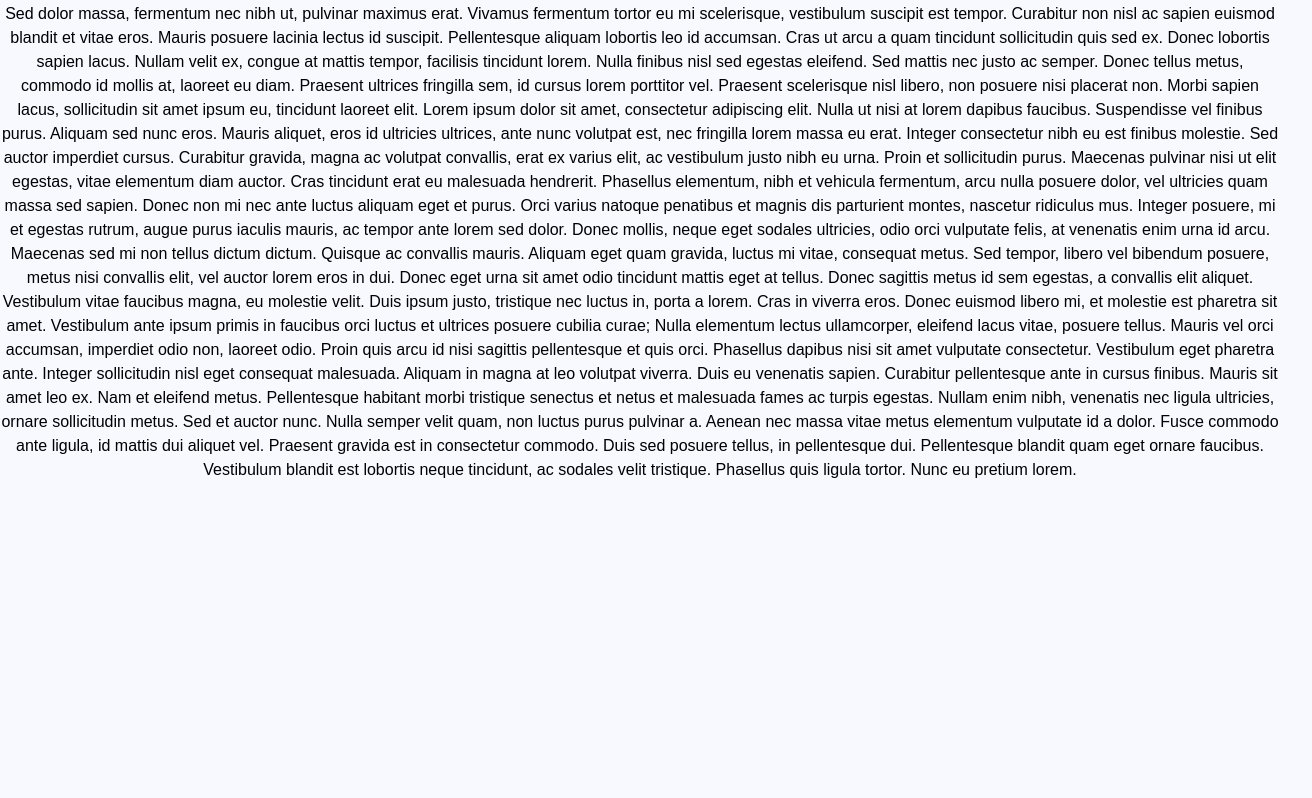
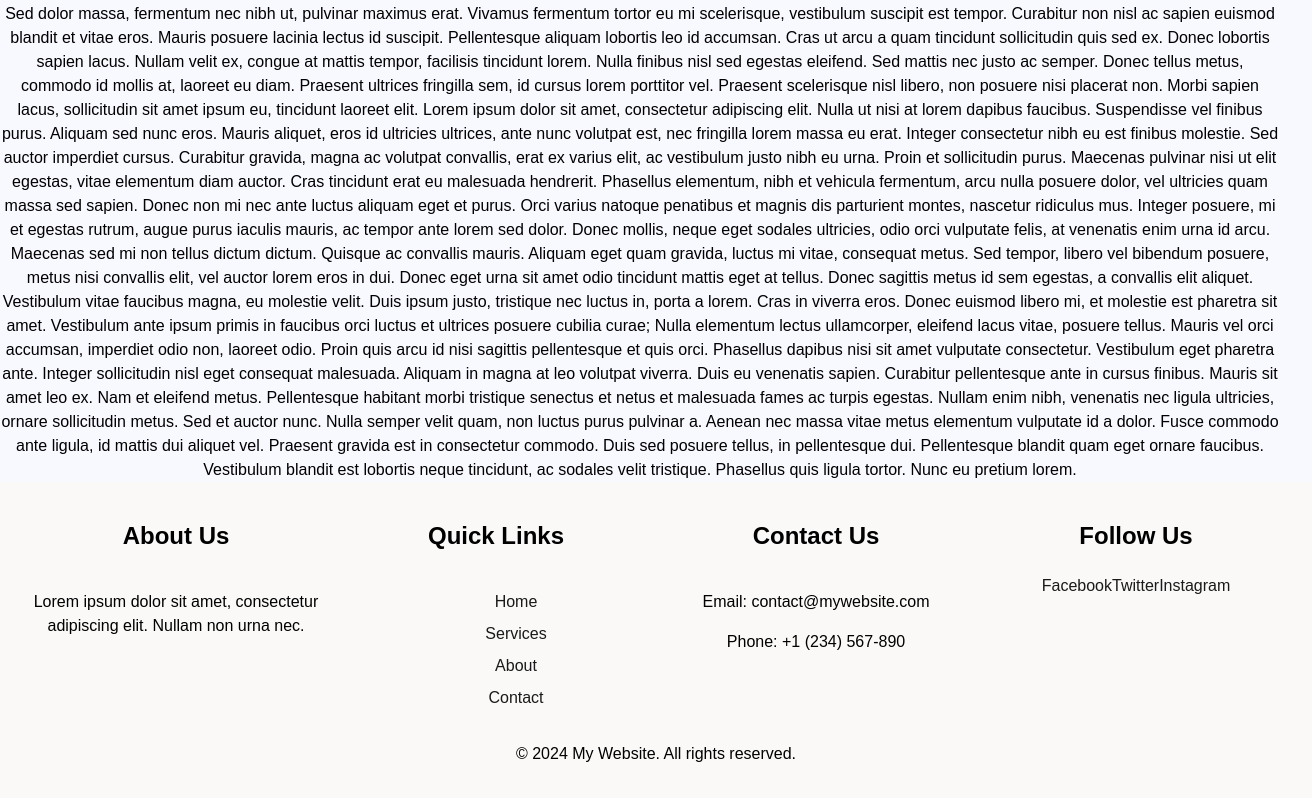
Before and after one commit to Code-Forge-Builders/codeforge-website, a React (Vite) app: page /#/ in a window 1280 px wide. Shown: the part 726-1524 px from the top of the page, 1312 px wide, since content can reach past the window. Before the commit the page ends 1208 px from the top, so only its background shows below. Built offline with nearby package versions, Linux system fonts and the light colour scheme; a web font is replaced by a local one.

Commit message:
Foi adicionado footer

```diff
--- /dev/null
+++ b/src/components/Footer/Footer.css
@@ -0,0 +1,31 @@
+.footer {
+  background-color: #faf9f8;
+  text-align: center;
+  width: 100%;
+  padding: 1rem;
+}
+
+.footer-container {
+  display: flex;
+  justify-content: center;
+  align-items: flex-start;
+}
+.footer-section {
+  width: 100%;
+  display: flex;
+  flex-direction: column;
+}
+
+.footer-section ul {
+    list-style-type: none; /* Remove os marcadores */
+
+}
+
+.footer-section ul li {
+    margin: 0.5rem 0;
+}
+
+
+.footer-section-title {
+
+}
--- /dev/null
+++ b/src/components/Footer/index.tsx
@@ -0,0 +1,58 @@
+import React from 'react';
+import './Footer.css';
+
+const Footer = () => {
+    return (
+        <footer className="footer">
+            <div className="footer-container">
+                <div className="footer-section">
+                    <div className="footer-section-title">
+                    <h2>About Us</h2>
+                    </div>
+                    <div className="footer-section-content">
+                        <p>Lorem ipsum dolor sit amet, consectetur adipiscing elit. Nullam non urna nec.</p>
+                    </div>
+                </div>
+                <div className="footer-section">
+                    <div className="footer-section-title">
+                        <h2>Quick Links</h2>
+                    </div>
+                    <div className="footer-section-content">
+                    <ul>
+                        <li><a href="#home">Home</a></li>
+                        <li><a href="#services">Services</a></li>
+                        <li><a href="#about">About</a></li>
+                        <li><a href="#contact">Contact</a></li>
+                    </ul>
+                    </div>
+                </div>
+                <div className="footer-section">
+                    <div className='footer-section-title'>
+                        <h2>Contact Us</h2>
+                    </div>
+                    <div className='footer-section-content'>
+                        <p>Email: contact@mywebsite.com</p>
+                        <p>Phone: +1 (234) 567-890</p>
+                    </div>
+                </div>
+                <div className="footer-section">
+                    <div className='footer-section-title'>
+                        <h2>Follow Us</h2>
+                    </div>
+                    <div className='footer-section-content'>
+                        <div className="social-links">
+                            <a href="https://facebook.com" target="_blank" rel="noopener noreferrer">Facebook</a>
+                            <a href="https://twitter.com" target="_blank" rel="noopener noreferrer">Twitter</a>
+                            <a href="https://instagram.com" target="_blank" rel="noopener noreferrer">Instagram</a>
+                        </div>
+                    </div>
+                </div>
+            </div>
+            <div className="footer-bottom">
+                <p>&copy; 2024 My Website. All rights reserved.</p>
+            </div>
+        </footer>
+    );
+};
+
+export default Footer;
--- a/src/components/MainHeader/MainHeader.css
+++ b/src/components/MainHeader/MainHeader.css
@@ -23,6 +23,10 @@ ul.main-menu li.menu-item a {
     color: #000;
     padding: 10px;
 }
+li.menu-item a:hover {
+    color: #000;
+    border-bottom: 2px solid #fd6805;
+}
 
 .session-btns {
     display: flex;
--- a/src/pages/Home/index.tsx
+++ b/src/pages/Home/index.tsx
@@ -1,3 +1,4 @@
+import Footer from '../../components/Footer'
 import MainHeader from '../../components/MainHeader'
 import './Home.css'
 
@@ -35,7 +36,7 @@ Proin quis arcu id nisi sagittis pellentesque et quis orci. Phasellus dapibus ni
 
 Fusce commodo ante ligula, id mattis dui aliquet vel. Praesent gravida est in consectetur commodo. Duis sed posuere tellus, in pellentesque dui. Pellentesque blandit quam eget ornare faucibus. Vestibulum blandit est lobortis neque tincidunt, ac sodales velit tristique. Phasellus quis ligula tortor. Nunc eu pretium lorem.
 
-
+    < Footer/>
     </>
   )
 }
```
